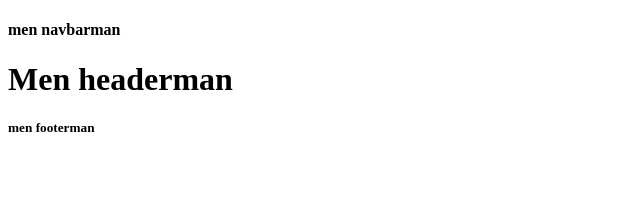
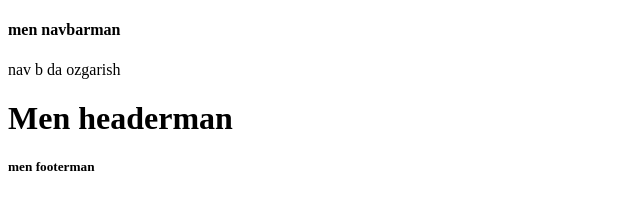
Before and after one commit to Blackxok/ForGit, a plain HTML site: page index.html in a window 1280 px wide. Shown: the whole page, without its empty margins (0-640 px from the left). Drawn offline with Linux system fonts and the light colour scheme.

Commit message:
navda ozgarish nav branchda

```diff
--- a/index.html
+++ b/index.html
@@ -11,6 +11,7 @@
 <body>
    <nav>
       <h4>men navbarman </h4>
+      <p>nav b da ozgarish</p>
    </nav>
    <header>
       <h1>Men headerman</h1>
```
